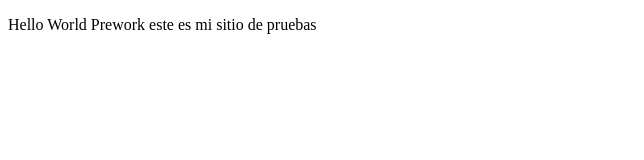
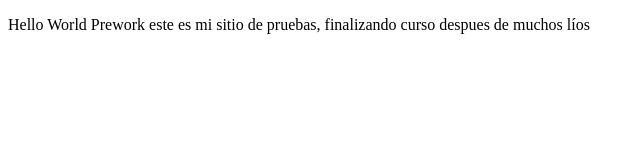
Before and after one commit to AlejoFanton/proyectoDemoPrework, a plain HTML site: page index.html in a window 1280 px wide. Shown: the whole page, without its empty margins (0-644 px from the left). Drawn offline with Linux system fonts and the light colour scheme.

Commit message:
finalizando el curso de prework

```diff
--- a/index.html
+++ b/index.html
@@ -8,7 +8,7 @@
 </head>
 <body>
     <p>
-        Hello World Prework este es mi sitio de pruebas
+        Hello World Prework este es mi sitio de pruebas, finalizando curso despues de muchos líos
     </p>
 
 </body>
```
